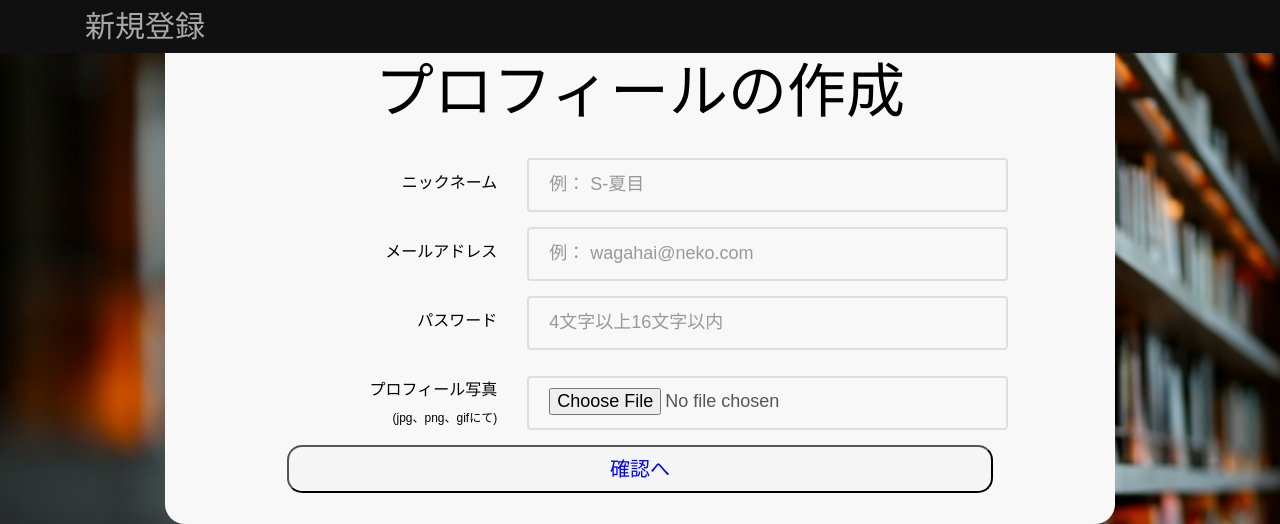
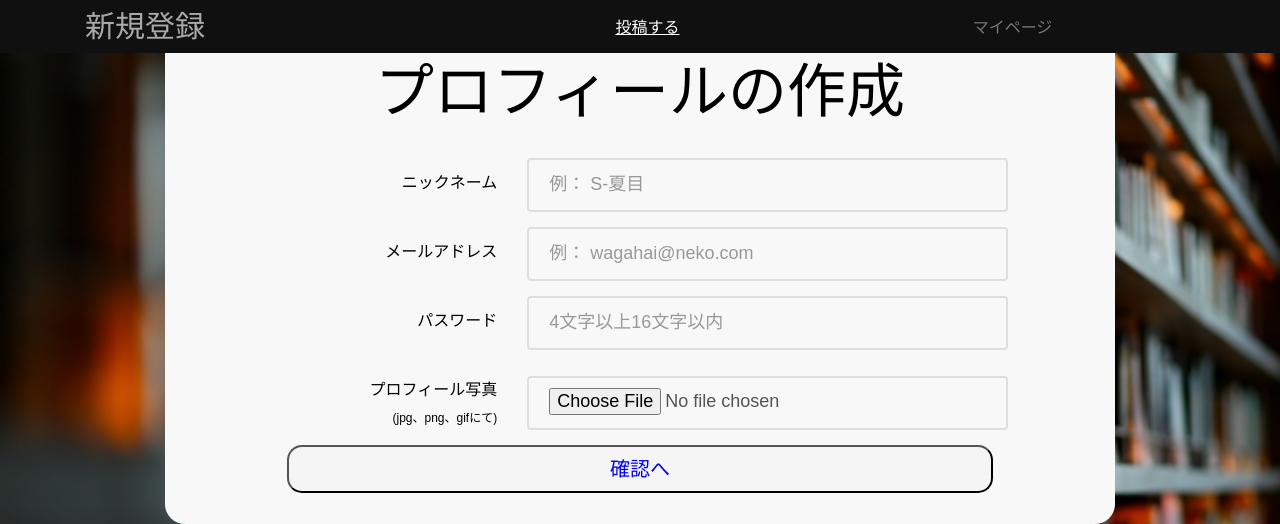
Before and after one commit to Yuta-Sudo/books-skiltest, a PHP site: page /register/register.php in a window 1280 px wide. Shown: the top 524 px of the page. Run offline with PHP 8.4, Linux system fonts and the light colour scheme; some libraries are stand-ins or nearby versions.

Commit message:
レイアウトの変更

```diff
--- a/register/register.php
+++ b/register/register.php
@@ -115,34 +115,12 @@ if (!empty($_POST)) {
 						<div><a href="../index.php"><h1 style="font-size: 30px; color: #a9a9a9; margin: auto; ">新規登録</h1></a></div>
 					</div>
 					<div class="col-xs-8 text-right menu-1">
-
-<!-- ログイン、登録、確認画面ではコメントアウト// -->
-					<!-- 	<ul>
-							<li class="active"><a href="index.html">Home</a></li>
-							<li><a href="about.html">About</a></li>
-							<li class="has-dropdown">
-								<a href="services.html">Services</a>
-								<ul class="dropdown">
-									<li><a href="#">Web Design</a></li>
-									<li><a href="#">eCommerce</a></li>
-									<li><a href="#">Branding</a></li>
-									<li><a href="#">API</a></li>
-								</ul>
-							</li>
-							<li class="has-dropdown">
-								<a href="#">Dropdown</a>
-								<ul class="dropdown">
-									<li><a href="#">HTML5</a></li>
-									<li><a href="#">CSS3</a></li>
-									<li><a href="#">Sass</a></li>
-									<li><a href="#">jQuery</a></li>
-								</ul>
-							</li>
-							<li><a href="portfolio.html">Portfolio</a></li>
-							<li><a href="contact.html">Contact</a></li>
-						</ul> -->
-<!-- // -->
-
+						<div clas="row">
+							<ul>
+								<li class="col-xs-6 text-center menu-1"><p style="color: #fff; text-decoration: underline;">投稿する</p></li>
+								<li class="col-xs-6 text-center menu-1"><p>マイページ</p></li>
+							</ul>
+						</div>
 					</div>
 				</div>
 			</div>
```
